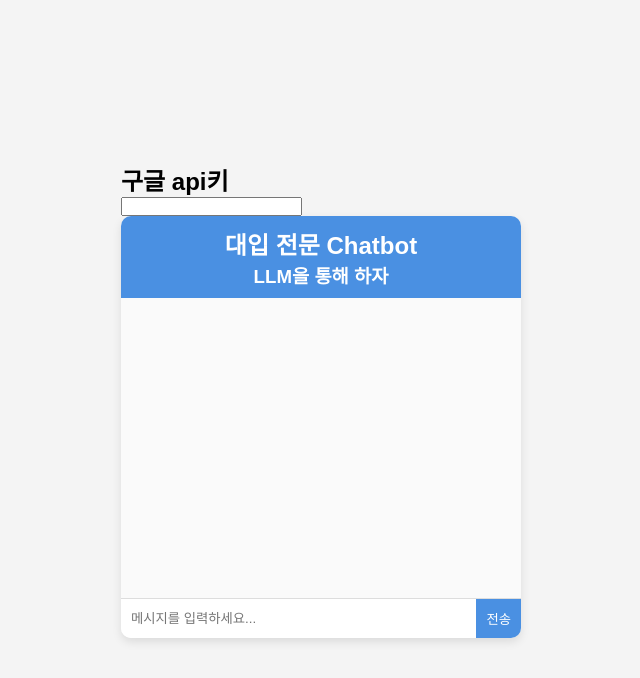
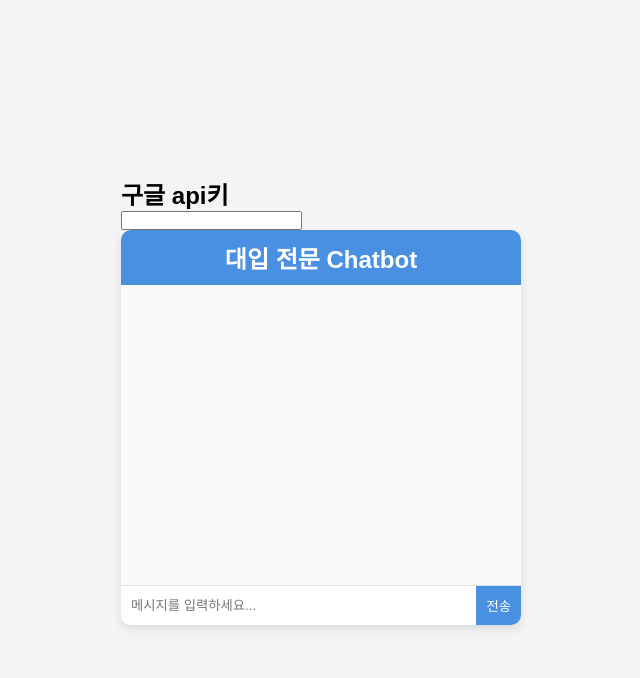
Before and after one commit to NeatyNut/ipsi_rag, a FastAPI app: page / in a window 1280 px wide. Shown: the top 678 px of the page, without its empty margins (319-959 px from the left). Run offline with FastAPI, Linux system fonts and the light colour scheme.

Commit message:
erase h3

```diff
--- a/templates/index.html
+++ b/templates/index.html
@@ -16,7 +16,6 @@
         <div class="chatbot-container">
             <div class="chatbot-header">
                 <h2>대입 전문 Chatbot</h2>
-                <h3>LLM을 통해 하자</h3>
             </div>
             <div class="chatbot-messages" id="chatbot-messages"></div>
             <div class="chatbot-input">
```
